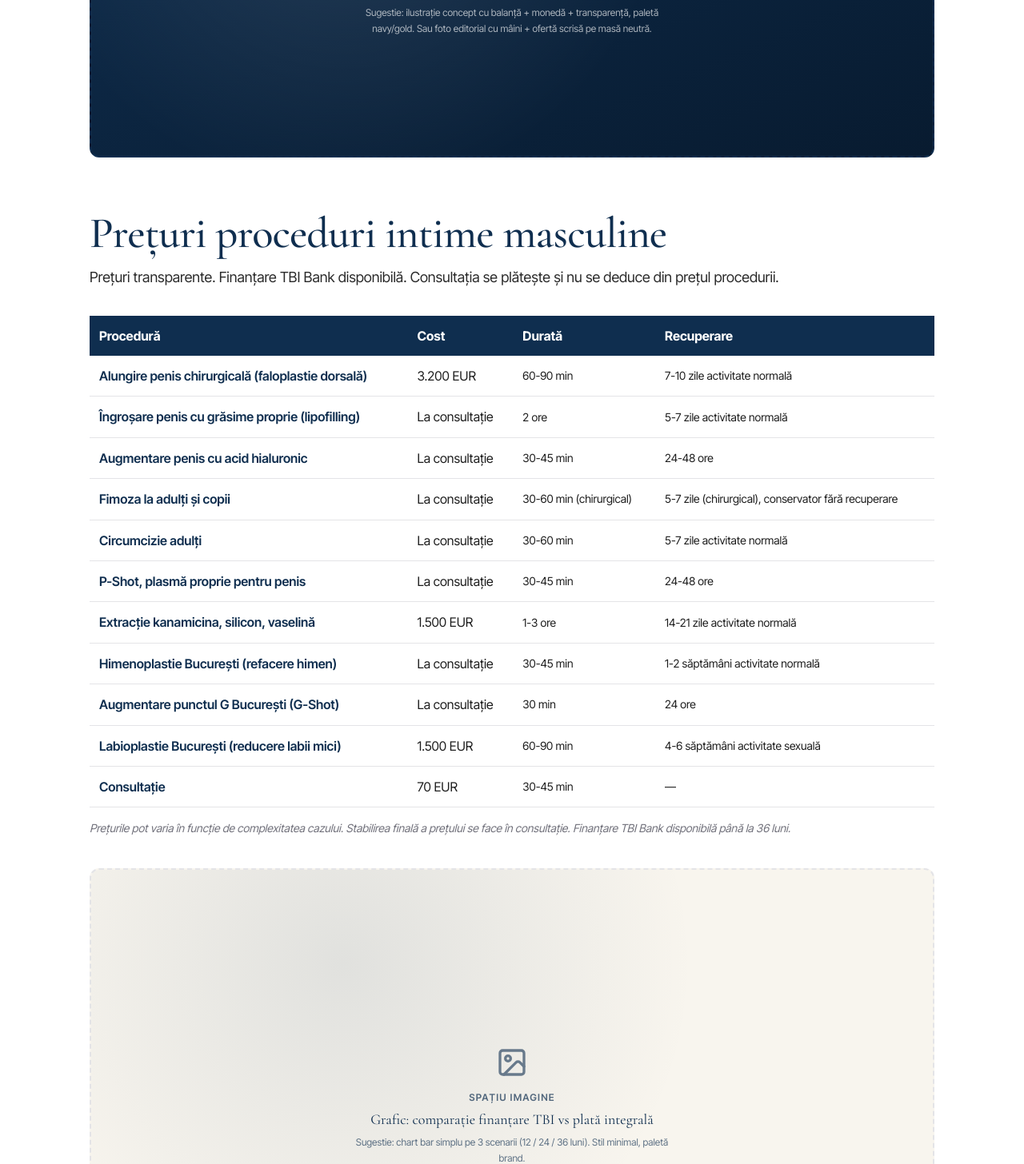
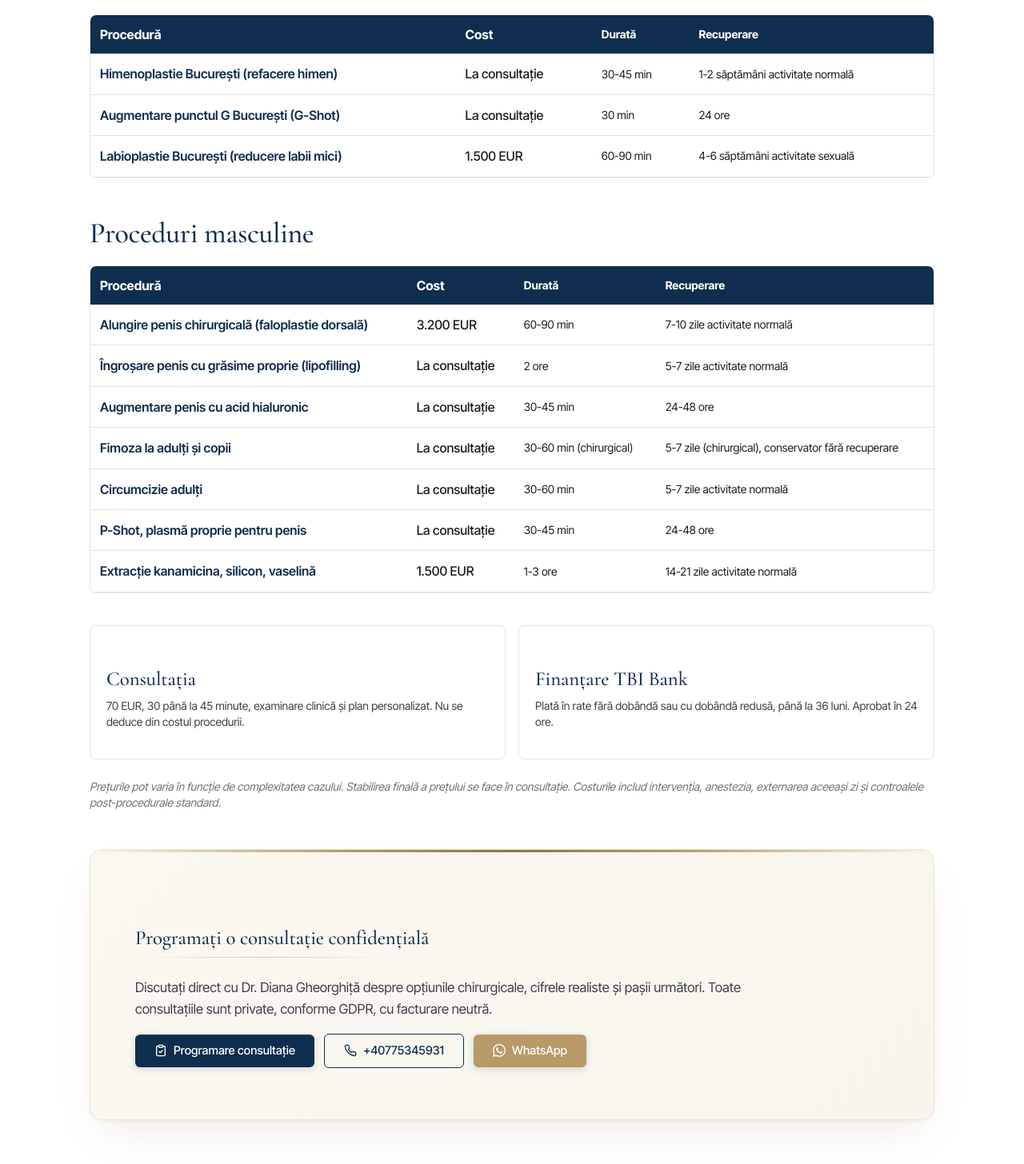
Before and after one commit to mihnea-eugen/chirurgia-intima, a Next.js app: page /preturi in a window 1280 px wide. Shown: the part 514-1970 px from the top of the page at 80% size. Built offline with nearby package versions, Linux system fonts and the light colour scheme; no server answers.

Commit message:
fix: preturi reposed genitoplastie M+F

```diff
--- a/app/preturi/page.tsx
+++ b/app/preturi/page.tsx
@@ -2,66 +2,78 @@ import type { Metadata } from "next";
 import { proceduri } from "@/lib/proceduri";
 import Breadcrumbs from "@/components/Breadcrumbs";
 import CTABanner from "@/components/CTABanner";
-import ImagePlaceholder from "@/components/ImagePlaceholder";
 
-export const metadata: Metadata = { title: "Prețuri proceduri intime masculine", description: "Prețuri transparente toate procedurile intime masculine. Finanțare TBI Bank disponibilă." };
+export const metadata: Metadata = {
+  title: "Prețuri genitoplastie București | Femei și bărbați | Dr. Diana",
+  description: "Prețuri transparente pentru toate procedurile de genitoplastie M+F (faloplastie, labioplastie, himenoplastie, augmentare punctul G). Finanțare TBI Bank disponibilă până la 36 luni.",
+};
+
+const proceduriFeminine = proceduri.filter(p => p.category?.startsWith("feminin"));
+const proceduriMasculine = proceduri.filter(p => !p.category?.startsWith("feminin"));
+
+function TabelProceduri({ items, titlu }: { items: typeof proceduri; titlu: string }) {
+  return (
+    <div className="mt-10">
+      <h2 className="font-display text-2xl sm:text-3xl text-[var(--color-brand-navy)] mb-4">{titlu}</h2>
+      <div className="overflow-x-auto rounded-lg border border-zinc-200">
+        <table className="w-full border-collapse">
+          <thead>
+            <tr className="bg-[var(--color-brand-navy)] text-white">
+              <th className="text-left p-3 text-sm sm:text-base">Procedură</th>
+              <th className="text-left p-3 text-sm sm:text-base">Cost</th>
+              <th className="text-left p-3 text-sm hidden sm:table-cell">Durată</th>
+              <th className="text-left p-3 text-sm hidden md:table-cell">Recuperare</th>
+            </tr>
+          </thead>
+          <tbody>
+            {items.map(p => (
+              <tr key={p.slug} className="border-b border-zinc-200 hover:bg-zinc-50">
+                <td className="p-3 font-semibold text-[var(--color-brand-navy)]">
+                  <a href={`/proceduri/${p.slug}`} className="hover:underline">{p.title}</a>
+                </td>
+                <td className="p-3 font-medium">{p.cost}</td>
+                <td className="p-3 text-sm hidden sm:table-cell">{p.duration}</td>
+                <td className="p-3 text-sm hidden md:table-cell">{p.recovery}</td>
+              </tr>
+            ))}
+          </tbody>
+        </table>
+      </div>
+    </div>
+  );
+}
 
 export default function Page() {
   return (
     <div className="max-w-6xl mx-auto px-6 sm:px-8 lg:px-12 py-16 sm:py-20 lg:py-24">
       <Breadcrumbs items={[{name:"Acasă", url:"/"},{name:"Prețuri", url:"/preturi"}]} />
 
-      <div className="mt-8 mb-12 lg:mb-16">
-        <ImagePlaceholder
-          label="Hero: Prețuri transparente"
-          hint="Sugestie: ilustrație concept cu balanță + monedă + transparență, paletă navy/gold. Sau foto editorial cu mâini + ofertă scrisă pe masă neutră."
-          ratio="21/9"
-          variant="navy"
-        />
+      <h1 className="font-display mt-8">Prețuri genitoplastie București</h1>
+      <p className="lead text-zinc-700 mt-2 max-w-3xl">
+        Prețuri transparente pentru toate procedurile de genitoplastie feminină și masculină efectuate de Dr. Diana Gheorghiță. Consultația se plătește separat și nu se deduce din prețul procedurii. Finanțare TBI Bank disponibilă până la 36 luni.
+      </p>
+
+      <TabelProceduri items={proceduriFeminine} titlu="Proceduri feminine" />
+      <TabelProceduri items={proceduriMasculine} titlu="Proceduri masculine" />
+
+      <div className="mt-10 grid sm:grid-cols-2 gap-4">
+        <div className="rounded-lg border border-zinc-200 p-5">
+          <h3 className="font-semibold text-[var(--color-brand-navy)]">Consultația</h3>
+          <p className="text-sm text-zinc-700 mt-1">70 EUR, 30 până la 45 minute, examinare clinică și plan personalizat. Nu se deduce din costul procedurii.</p>
+        </div>
+        <div className="rounded-lg border border-zinc-200 p-5">
+          <h3 className="font-semibold text-[var(--color-brand-navy)]">Finanțare TBI Bank</h3>
+          <p className="text-sm text-zinc-700 mt-1">Plată în rate fără dobândă sau cu dobândă redusă, până la 36 luni. Aprobat în 24 ore.</p>
+        </div>
       </div>
 
-      <h1 className="font-display">Prețuri proceduri intime masculine</h1>
-      <p className="lead text-zinc-700 mt-2">Prețuri transparente. Finanțare TBI Bank disponibilă. Consultația se plătește și nu se deduce din prețul procedurii.</p>
-      <div className="mt-8 overflow-x-auto">
-        <table className="w-full border-collapse">
-          <thead>
-            <tr className="bg-[var(--color-brand-navy)] text-white">
-              <th className="text-left p-3">Procedură</th>
-              <th className="text-left p-3">Cost</th>
-              <th className="text-left p-3 hidden sm:table-cell">Durată</th>
-              <th className="text-left p-3 hidden md:table-cell">Recuperare</th>
-            </tr>
-          </thead>
-          <tbody>
-            {proceduri.map(p => (
-              <tr key={p.slug} className="border-b border-zinc-200 hover:bg-zinc-50">
-                <td className="p-3 font-semibold text-[var(--color-brand-navy)]">{p.title}</td>
-                <td className="p-3">{p.cost}</td>
-                <td className="p-3 text-sm hidden sm:table-cell">{p.duration}</td>
-                <td className="p-3 text-sm hidden md:table-cell">{p.recovery}</td>
-              </tr>
-            ))}
-            <tr className="border-b border-zinc-200">
-              <td className="p-3 font-semibold text-[var(--color-brand-navy)]">Consultație</td>
-              <td className="p-3">70 EUR</td>
-              <td className="p-3 text-sm hidden sm:table-cell">30-45 min</td>
-              <td className="p-3 text-sm hidden md:table-cell">—</td>
-            </tr>
-          </tbody>
-        </table>
+      <p className="text-sm text-zinc-500 mt-6 italic">
+        Prețurile pot varia în funcție de complexitatea cazului. Stabilirea finală a prețului se face în consultație. Costurile includ intervenția, anestezia, externarea aceeași zi și controalele post-procedurale standard.
+      </p>
+
+      <div className="mt-12">
+        <CTABanner />
       </div>
-      <p className="text-sm text-zinc-500 mt-4 italic">Prețurile pot varia în funcție de complexitatea cazului. Stabilirea finală a prețului se face în consultație. Finanțare TBI Bank disponibilă până la 36 luni.</p>
-
-      <div className="my-10">
-        <ImagePlaceholder
-          label="Grafic: comparație finanțare TBI vs plată integrală"
-          hint="Sugestie: chart bar simplu pe 3 scenarii (12 / 24 / 36 luni). Stil minimal, paletă brand."
-          ratio="16/9"
-          variant="cream"
-        />
-      </div>
-
-      <CTABanner />
     </div>
   );
 }
```
